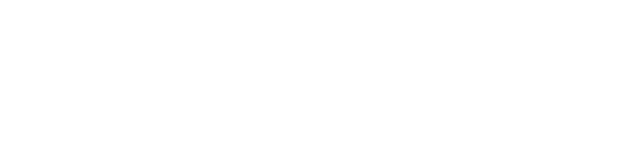
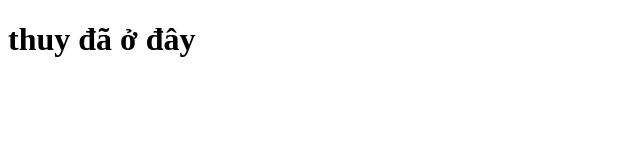
Before and after one commit to ledung0110/git-test, a plain HTML site: page index.html in a window 1280 px wide. Shown: the whole page, without its empty margins (0-640 px from the left). Drawn offline with Linux system fonts and the light colour scheme.

Commit message:
thuyhere

```diff
--- a/index.html
+++ b/index.html
@@ -7,6 +7,6 @@
     <title>Document</title>
 </head>
 <body>
-
+    <h1>thuy đã ở đây</h1>
 </body>
 </html>
```
